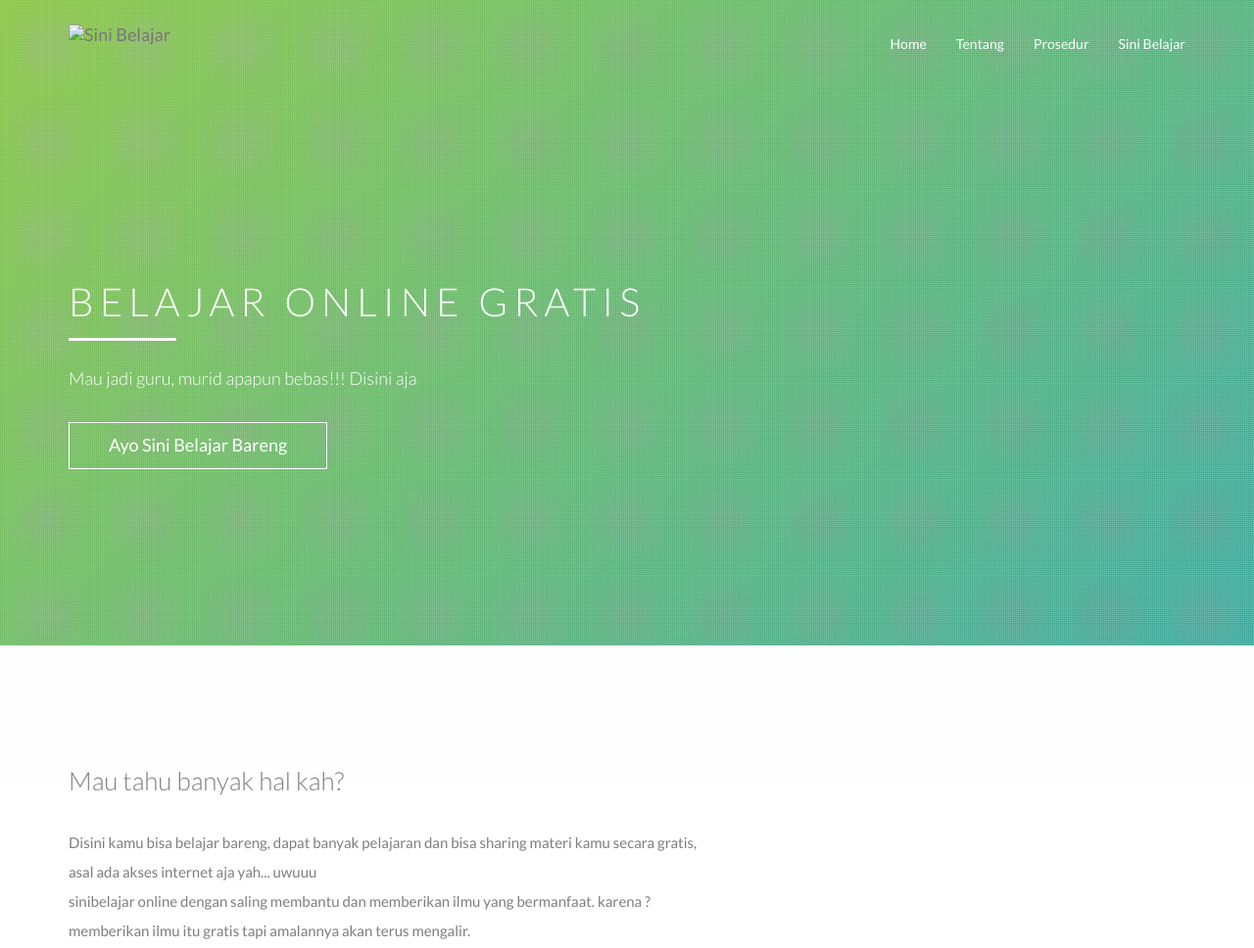
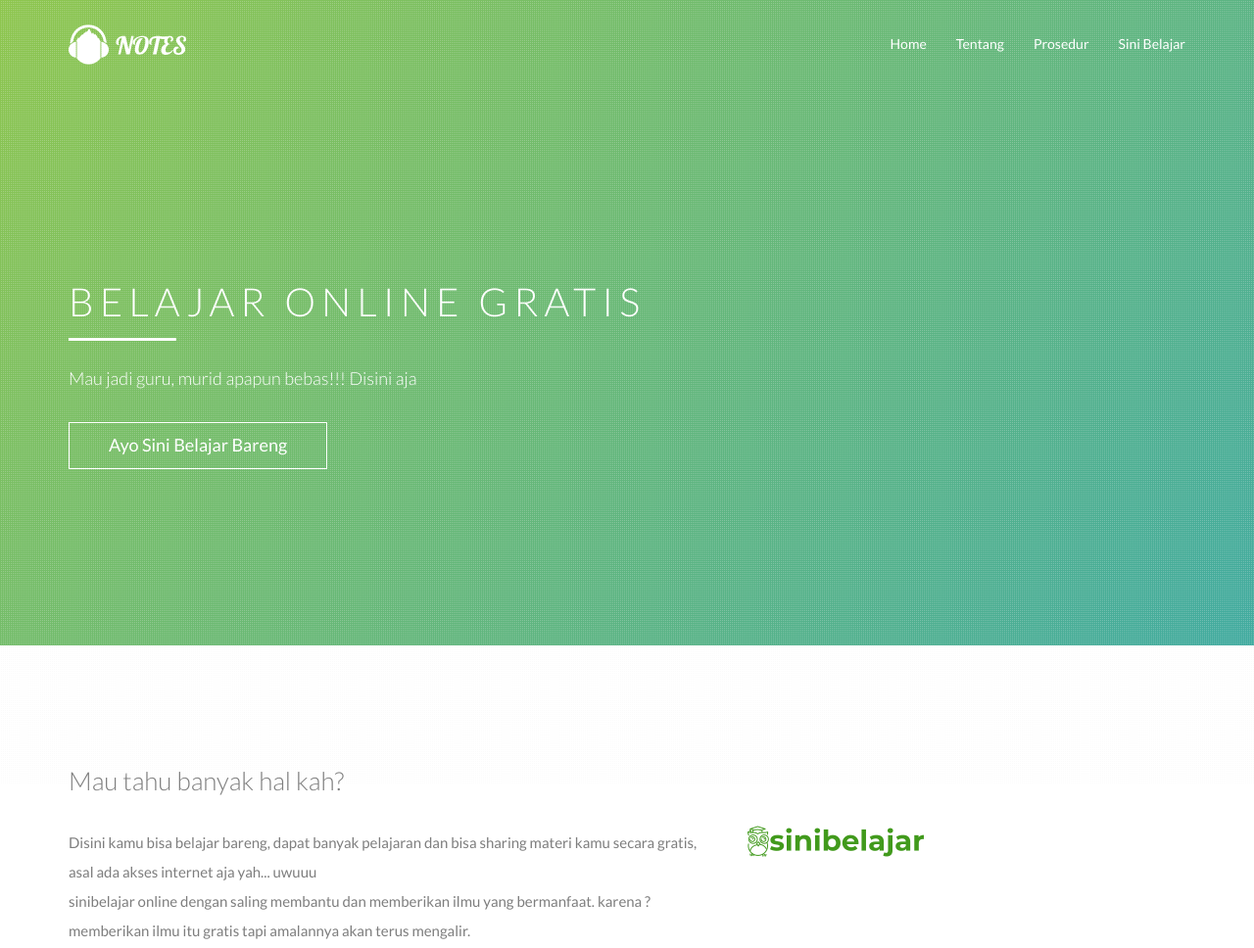
Before and after one commit to sinibelajar/sinibelajar.github.io, a plain HTML site: page index.html in a window 1280 px wide. Shown: the top 968 px of the page at 98% size. Drawn offline with nearby package versions, Linux system fonts and the light colour scheme; files whose address does not match are found by name.

Commit message:
Update index.html

```diff
--- a/index.html
+++ b/index.html
@@ -50,8 +50,8 @@
                     <span class="icon-bar"></span>
                 </button>
                 <a class="navbar-brand" href="#">
-                    <img class="logo-1" src="images/logo.png" alt="Sini Belajar">
-                    <img class="logo-2" src="images/logo-2.png" alt="Sini Belajar">
+                    <img class="logo-1" src="gambar/logo.png" alt="Logo Sini Belajar">
+                    <img class="logo-2" src="gambar/logo-2.png" alt="Logo Sini Belajar">
                 </a>
             </div>
 
@@ -110,7 +110,7 @@
                     <div class="about-slider">
                         <div class="init-slider">
                             <div class="about-item">
-                                <img src="images/about/1.jpg" alt="" class="img-responsive">
+                                <img src="gambar/1.jpg" alt="" class="img-responsive">
                             </div>
                         </div>
                     </div>
```
